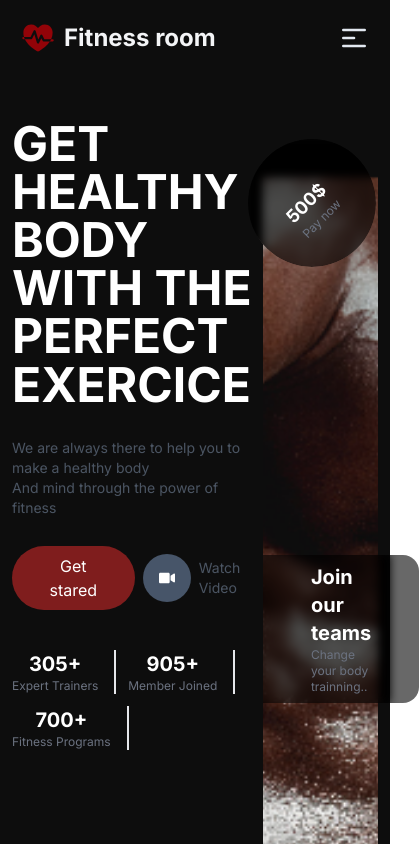
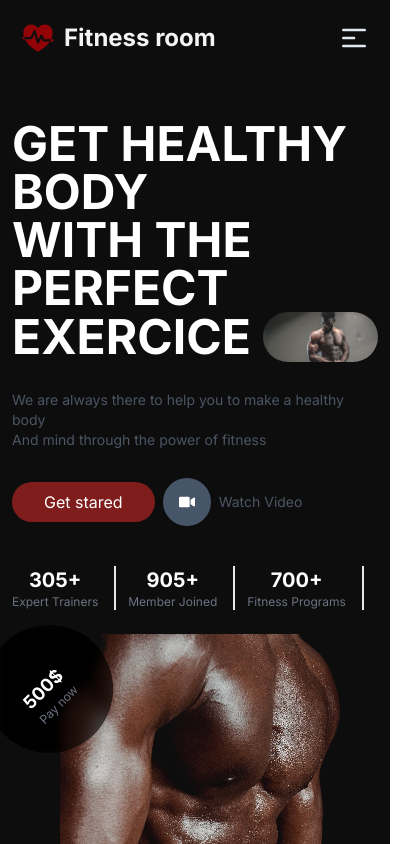
Before and after one commit to tchasinga/gym-rooms, a Next.js app: page / in a window 390 px wide. Shown: the top 844 px of the page, 419 px wide, since content can reach past the window. Built offline with nearby package versions, Linux system fonts and the light colour scheme.

Commit message:
new code is now added

```diff
--- a/src/app/components/Heros.jsx
+++ b/src/app/components/Heros.jsx
@@ -19,7 +19,7 @@ export default function Heros() {
 
   return (
     <div className="mt-8 flex flex-col jus">
-      <div className="flex justify-between">
+      <div className="flex justify-between newFlex">
         <div className="flex flex-col">
           <h1 className="uppercase font-bold text-5xl">
             get healthy body <br /> with the perfect
--- a/src/app/components/Navbar.jsx
+++ b/src/app/components/Navbar.jsx
@@ -1,14 +1,16 @@
-"use client";
+"use client"
+
 import React, { useState } from "react";
 import { IoFitness } from "react-icons/io5";
 import Link from "next/link";
 import { motion } from 'framer-motion';
 import 'animate.css';
 import Heros from "./Heros";
-// import { connect }  from 'react-redux';
+
 
 export default function Navbar() {
   const [isOpen, setIsOpen] = useState(false);
+
   const myMenu = [
     { name: "Home", Links: "home" },
     { name: "About Us", Links: "about" },
@@ -20,9 +22,9 @@ export default function Navbar() {
 
   const variants = {
     isOpen: {
-      transition: { staggerChildren: 0.1},
+      transition: { staggerChildren: 0.1 },
     },
-    isOpen: {
+    isClosed: {
       transition: { staggerChildren: 0.05, staggerDirection: -1 },
     },
   };
@@ -32,7 +34,7 @@ export default function Navbar() {
       y: 0,
       opacity: 1,
     },
-    isOpen: {
+    isClosed: {
       y: 150,
       opacity: 0,
     },
@@ -40,7 +42,7 @@ export default function Navbar() {
 
   return (
     <nav>
-      <div className="flex justify-between items-center max-w-6xl mx-auto p-5">
+      <div className="flex justify-between items-center max-w-6xl mx-auto p-5 w-full left-0 top-0 z-[999]">
         <div className="flex gap-2 items-center">
           <IoFitness className="text-4xl text-slate-900 mytext animate__bounceIn animate__animated" />
           <h1 className="text-2xl font-bold text-gray-100 myh1">Fitness room</h1>
@@ -50,7 +52,7 @@ export default function Navbar() {
           <motion.ul className="flex gap-8 items-center font-medium text-sm" variants={variants}>
             {myMenu.map((item) => (
               <motion.li className="myli" key={item.Links} variants={itemVariants} >
-                <Link href={item.Links} whileHover={{scale: 1.9}}>{item.name}</Link>
+                <Link href={item.Links} whileHover={{ scale: 1.9 }}>{item.name}</Link>
               </motion.li>
             ))}
           </motion.ul>
@@ -76,7 +78,6 @@ export default function Navbar() {
                 strokeLinejoin="round"
                 strokeWidth="2"
                 d="M6 18L18 6M6 6l12 12"
-
               ></path>
             ) : (
               <path
@@ -84,18 +85,17 @@ export default function Navbar() {
                 strokeLinejoin="round"
                 strokeWidth="2"
                 d="M4 6h16M4 12h8m-8 6h16"
-
               ></path>
             )}
           </svg>
         </motion.button>
 
         <div
-          className={`md:hidden text-gray-900 absolute w-full h-screen px-7 py-2 font-medium bg-black top-0 duration-1000 ${
+          className={`md:hidden text-gray-900 absolute  w-full h-screen px-7 py-2 font-medium bg-black top-0 duration-1000 ${
             isOpen ? "right-0" : "right-[100%]"
           }`}
         >
-          <motion.ul className="flex flex-col justify-center h-full font-medium text-lg gap-10 py-2" variants={variants}>
+          <motion.ul className="flex flex-col justify-center  h-full font-medium text-lg gap-10 py-2" variants={variants}>
             {myMenu.map((item) => (
               <motion.li className="myli px-6 text-3xl text-gray-200 font-extralight" key={item.Links} variants={itemVariants}>
                 <Link href={item.Links}>{item.name}</Link>
@@ -104,8 +104,8 @@ export default function Navbar() {
           </motion.ul>
         </div>
       </div>
-      <section className="max-w-6xl mx-auto p-3 text-white">
-       <Heros />
+      <section className="max-w-6xl mx-auto p-3 text-white myflexHeight ">
+        <Heros />
       </section>
     </nav>
   );
--- a/src/app/globals.css
+++ b/src/app/globals.css
@@ -255,4 +255,21 @@ section:nth-child(1){
   .myli:nth-child(3) {
     display: block;
   }
+
+  .myImgD .codign{
+    width: 100%;
+    height: 100%;
+    object-fit: cover;
+  }
+
+  .newFlex{
+    display: flex;
+    flex-direction: column;
+    justify-content: center;
+    align-items: center;
+    width: 100%;
+  }
+  .myflexHeight{
+    height: 100%;
+  }
 }
```
